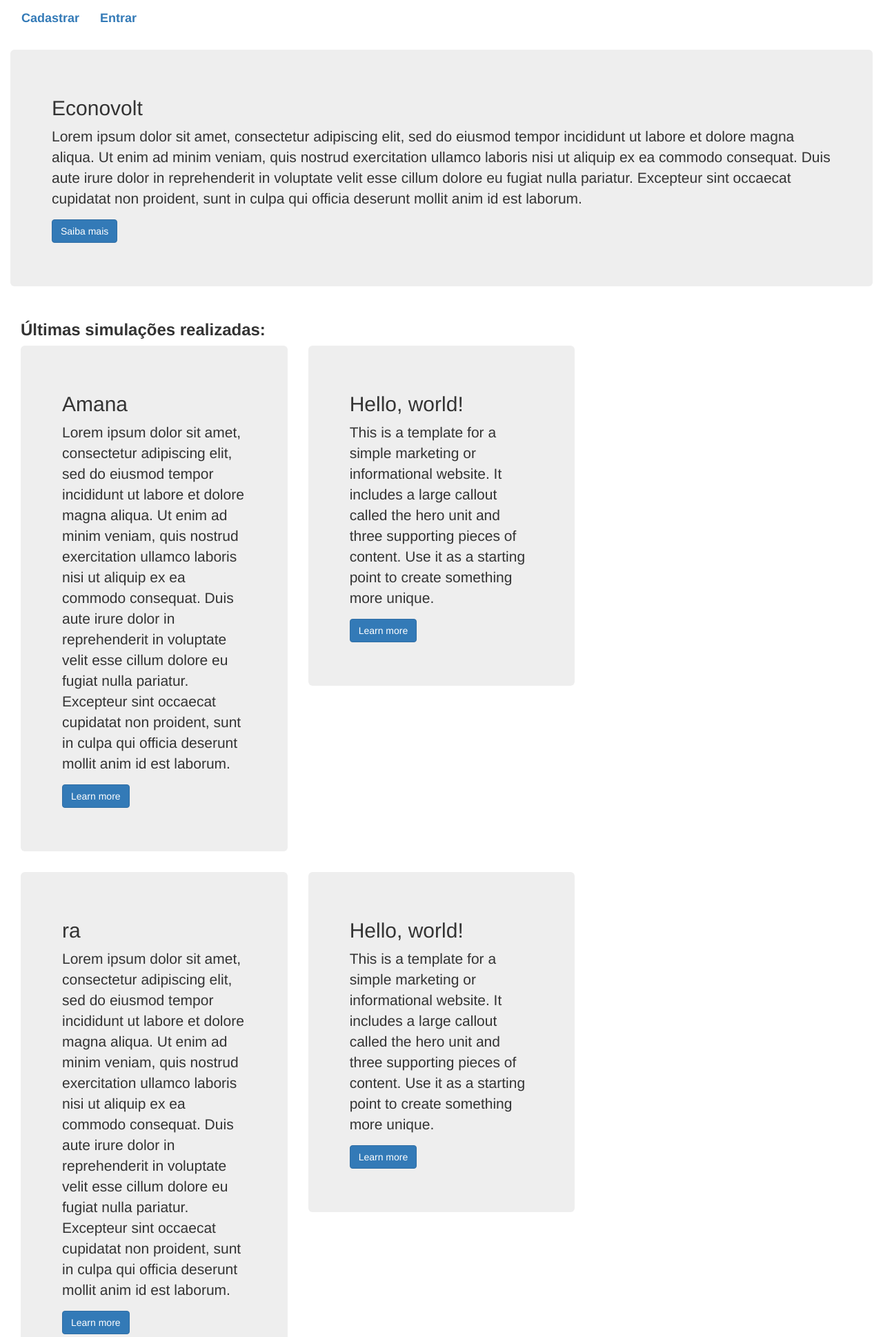
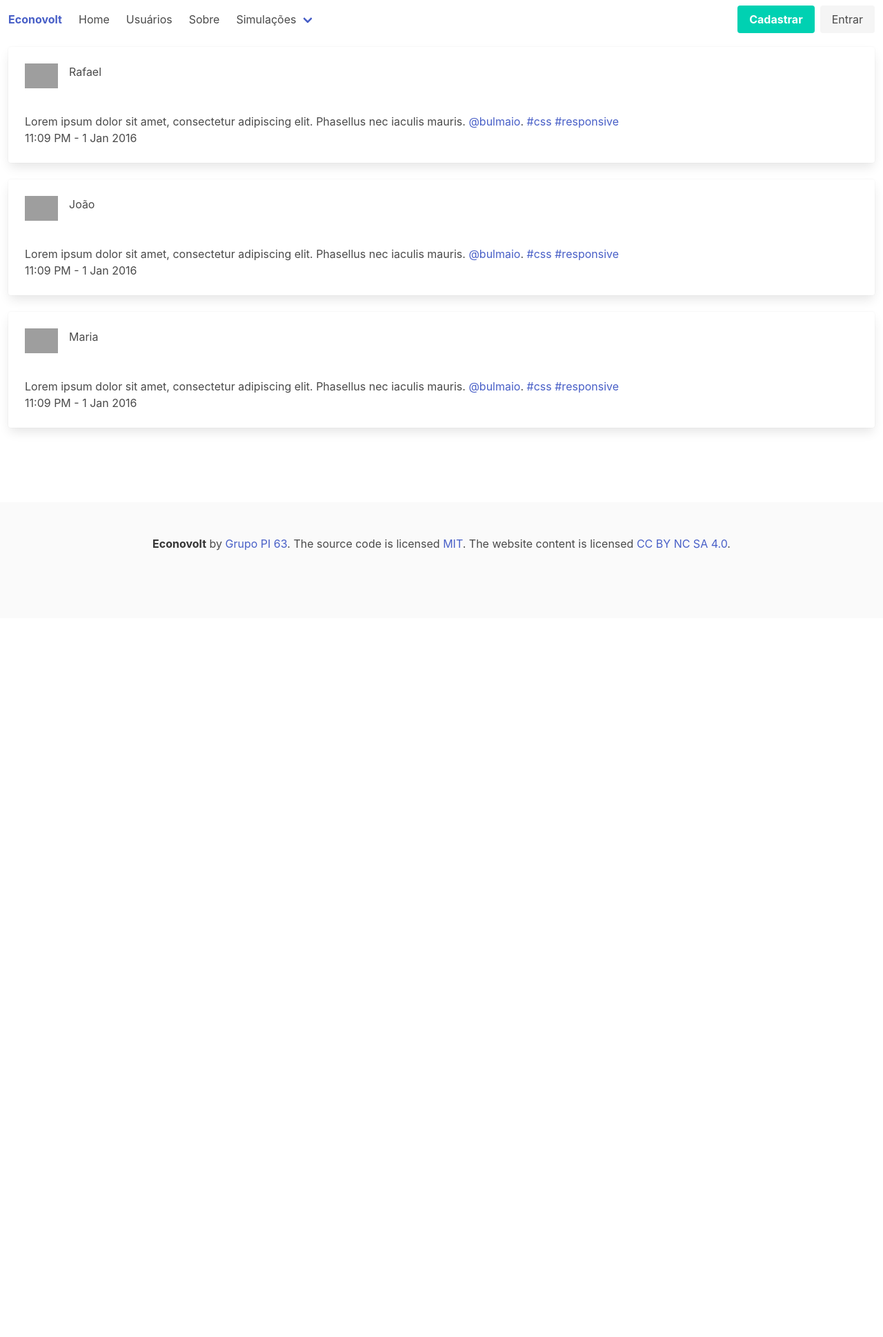
Before and after one commit to rafael1717y/econovolt2, a Flask app: page / in a window 1280 px wide. Shown: the top 1938 px of the page at 69% size. After the commit the page ends 798 px from the top, so only its background shows below. Run offline with Flask 2, Linux system fonts and the light colour scheme; data comes from the database, SQL or seed files in the repository; some libraries are stand-ins or nearby versions; grey boxes are pictures that could not be loaded.

Commit message:
alterações no template

```diff
--- a/anot.txt
+++ b/anot.txt
@@ -1,5 +1,7 @@
 from app import db, User
-u = User()
+db.create_all()
+
+u = Users()
 u.name = 'ra'
 u.email = '
 u.pass
--- a/app.py
+++ b/app.py
@@ -19,17 +19,15 @@ Bootstrap(app)
 
 @login_manager.user_loader
 def current_user(user_id):
-    return User.query.get(user_id)
+    return Users.query.get(user_id)
 
 
-class User(db.Model, UserMixin):
+class Users(db.Model, UserMixin):
     __tablename = "users"
     id = db.Column(db.Integer, primary_key=True)
     name = db.Column(db.String(84), nullable=False)
     email = db.Column(db.String(84), nullable=False, unique=True, index=True)
     password = db.Column(db.String(255), nullable=False)
-
-
 
     def __str__(self):
         return self.name
@@ -41,14 +39,14 @@ class User(db.Model, UserMixin):
 
 @app.route("/")  # users
 def index():
-    users = User.query.all()   # select * from users;
+    users = Users.query.all()   # select * from users;
     return render_template("users.html", users=users)
 
 
 @app.route("/user/<int:id>")  # user
 @login_required                 ### TODO
 def unique(id):
-    user = User.query.get(id)
+    user = Users.query.get(id)
     return render_template("user.html", user=user)
 
 
@@ -57,7 +55,7 @@ def unique(id):
 # Deletar um usuário -- simulações depois
 @app.route("/user/delete/<int:id>")
 def delete(id):
-    user = User.query.filter_by(id=id).first()
+    user = Users.query.filter_by(id=id).first()
     db.session.delete(user)
     db.session.commit()
     return redirect("/")
@@ -73,12 +71,12 @@ def response():
     return render_template("response.html")
 
 
-@app.route("/simulacoes")
-@app.route("/simulacoes/<int:id>")
-@login_required     # somente usuários logados podem ver simulações
-def posts(id):
+@app.route("/users")
+@app.route("/users/<int:id>")
+#@login_required     # somente usuários logados podem ver simulações
+def users(id):
     titulo = request.args.get("titulo")
-    data = dict(
+    user = dict(
         path = request.path,
         referrer=request.referrer,
         content_type=request.content_type,
@@ -86,13 +84,13 @@ def posts(id):
         titulo = titulo,
         id = id if id else 0
     )
-    return data
+    return render_template("users.html", user=user)
 
 
 @app.route("/register", methods=["GET", "POST"])
 def register():
     if request.method == "POST":
-        user = User()
+        user = Users()
         user.name = request.form["name"]
         user.email = request.form["email"]
         user.password = generate_password_hash(request.form["password"])
@@ -109,7 +107,7 @@ def login():
         email = request.form["email"]
         password = request.form["password"]
 
-        user = User.query.filter_by(email=email).first()
+        user = Users.query.filter_by(email=email).first()
         #errors = {}
 
         if not user:
@@ -135,6 +133,10 @@ def logout():
 # TODO: enviar resultados simulações calculados em uma rota para o template
 
 
+@app.route("/about")
+def about():
+    return render_template("about.html")
+
 # ------------------------
 if __name__ == "__main__":
     app.run()
--- /dev/null
+++ b/templates/base.html
@@ -0,0 +1,119 @@
+<!DOCTYPE html>
+<html>
+
+<head>
+    {% block head %}
+    <meta charset="utf-8">
+    <meta name="viewport" content="width=device-width, initial-scale=1">
+    <title>Econovolt</title>
+    <link rel="stylesheet" href="https://cdn.jsdelivr.net/npm/bulma@0.9.3/css/bulma.min.css">
+    {% endblock head %}
+
+    {% block extra_css %} {% endblock extra_css %}
+
+</head>
+
+<body>
+
+    {% block nav %}
+    <nav class="navbar" role="navigation" aria-label="main navigation">
+        <div class="navbar-brand">
+            <a class="navbar-item" href="#">
+                <strong>Econovolt</strong>
+            </a>
+
+            <a role="button" class="navbar-burger" aria-label="menu" aria-expanded="false"
+                data-target="navbarBasicExample">
+                <span aria-hidden="true"></span>
+                <span aria-hidden="true"></span>
+                <span aria-hidden="true"></span>
+            </a>
+        </div>
+
+        <div id="navbarBasicExample" class="navbar-menu">
+            <div class="navbar-start">
+                <a class="navbar-item" >
+                    Home
+                </a>
+
+                <a class="navbar-item" ref="{{ url_for('users') }}">
+                    Usuários
+                </a>
+
+                <a class="navbar-item" href="{{ url_for('about') }}">
+                    Sobre
+                </a>
+
+                <div class="navbar-item has-dropdown is-hoverable">
+                    <a class="navbar-link">
+                        Simulações
+                    </a>
+
+                    <div class="navbar-dropdown">
+                        <a class="navbar-item">
+                            Item 1
+                        </a>
+                        <a class="navbar-item">
+
+                        </a>
+                        <a class="navbar-item">
+                            Item 2
+                        </a>
+                        <hr class="navbar-divider">
+                        <a class="navbar-item">
+                            Item 3
+                        </a>
+                    </div>
+                </div>
+            </div>
+
+            <div class="navbar-end">
+                <div class="navbar-item">
+                    <div class="buttons">
+                        <a class="button is-primary" href="{{ url_for('register') }}">
+                            <strong>Cadastrar</strong>
+                        </a>
+                        <a class="button is-light" href="{{ url_for('login') }}">
+                            Entrar
+                        </a>
+                    </div>
+                </div>
+            </div>
+        </div>
+    </nav>
+    {% endblock nav %}
+
+    {% block top %}
+    {% endblock top %}
+
+
+
+
+
+
+
+
+
+    <section class="section">
+        <div class="container">
+        {% block main %}
+
+        {% endblock main %}
+        </div>
+    </section>
+
+    {% block footer %}
+    <footer class="footer">
+        <div class="content has-text-centered">
+            <p>
+                <strong>Econovolt</strong> by <a href="https://jgthms.com">Grupo PI 63</a>. The source code is licensed
+                <a href="http://opensource.org/licenses/mit-license.php">MIT</a>. The website content
+                is licensed <a href="http://creativecommons.org/licenses/by-nc-sa/4.0/">CC BY NC SA 4.0</a>.
+            </p>
+        </div>
+    </footer>
+
+    {% endblock footer %}
+</body>
+
+</html>
--- a/templates/users.html
+++ b/templates/users.html
@@ -1,122 +1,35 @@
-{% extends 'bootstrap/base.html' %}
+{% extends 'base.html' %}
 
-{% block content %}
+{% block top %}
 
 
-<!DOCTYPE html>
-<html lang="en">
-<head>
-    <meta charset="UTF-8">
-    <meta http-equiv="X-UA-Compatible" content="IE=edge">
-    <meta name="viewport" content="width=device-width, initial-scale=1.0">
-    <title>Usuarios cadastrados</title>
-</head>
-<body>
-    <div class="container-fluid">
-        <div class="row">
-            <div class="col-md-12">
-                <nav class="navbar navbar-expand-lg navbar-light bg-light">
-                    {% if not current_user.is_authenticated %}
-                        </button> <a class="navbar-brand" href="{{ url_for('register') }}"><strong>Cadastrar</strong></a>
-                        </button> <a class="navbar-brand" href="{{ url_for('login') }}"><strong>Entrar</strong></a>
-                    {% else %}
-                        </button> <a class="navbar-brand" href="{{ url_for('logout') }}"><strong>Sair</strong></a>
-                    {% endif %}
-                </nav>
 
+{% for user in users %}
+<div class="column">
+    <div class="card">
+        <div class="card-content">
+            <div class="media">
+                <div class="media-left">
+                    <figure class="image is-48x48">
+                        <img src="https://bulma.io/images/placeholders/96x96.png" alt="Placeholder image">
+                    </figure>
+                </div>
+                <div class="media-content">
+                    <h2>  {{ user.name }} </h2>
+                </div>
+            </div>
 
-                <div class="jumbotron">
-                    <h2>
-                        Econovolt
-                    </h2>
-                    <p>
-                        Lorem ipsum dolor sit amet, consectetur adipiscing elit, sed do eiusmod tempor incididunt ut labore et dolore magna aliqua. Ut enim ad minim veniam, quis nostrud exercitation ullamco laboris nisi ut aliquip ex ea commodo consequat. Duis aute irure dolor in reprehenderit in voluptate velit esse cillum dolore eu fugiat nulla pariatur. Excepteur sint occaecat cupidatat non proident, sunt in culpa qui officia deserunt mollit anim id est laborum.
-                    </p>
-                    <p>
-                        <a class="btn btn-primary btn-large" href="#">Saiba mais</a>
-                    </p>
-                </div>
-
-                <div class="container-fluid">
-                    <div class="row">
-                        <div class="col-md-12">
-                            <h3>
-                                <p><strong>Últimas simulações realizadas:</strong></p>
-                            </h3>
-                        </div>
-                    </div>
-                </div>
-
-                {% for user in users %}
-                 <div class="container-fluid">
-                        <div class="row">
-                            <div class="col-md-4">
-                                <div class="jumbotron">
-                                    <h2>
-                                        {{ user.name }}
-                                    </h2>
-                                    <p>
-                                        Lorem ipsum dolor sit amet, consectetur adipiscing elit, sed do eiusmod tempor incididunt ut labore et dolore magna aliqua. Ut enim ad minim veniam, quis nostrud exercitation ullamco laboris nisi ut aliquip ex ea commodo consequat. Duis aute irure dolor in reprehenderit in voluptate velit esse cillum dolore eu fugiat nulla pariatur. Excepteur sint occaecat cupidatat non proident, sunt in culpa qui officia deserunt mollit anim id est laborum.
-                                    </p>
-                                    <p>
-                                        <a class="btn btn-primary btn-large" href="#">Learn more</a>
-                                    </p>
-                                </div>
-                            </div>
-
-
-                            <div class="col-md-4">
-                                <div class="jumbotron">
-                                    <h2>
-                                        Hello, world!
-                                    </h2>
-                                    <p>
-                                        This is a template for a simple marketing or informational website. It includes a large callout called the hero unit and three supporting pieces of content. Use it as a starting point to create something more unique.
-                                    </p>
-                                    <p>
-                                        <a class="btn btn-primary btn-large" href="#">Learn more</a>
-                                    </p>
-                                </div>
-                            </div>
-                        </div>
-                </div>
-
-
-                {% endfor %}
-                <nav>
-                    <ul class="pagination">
-                        <li class="page-item">
-                            <a class="page-link" href="#">Anterior</a>
-                        </li>
-                        <li class="page-item">
-                            <a class="page-link" href="#">1</a>
-                        </li>
-                        <li class="page-item">
-                            <a class="page-link" href="#">2</a>
-                        </li>
-                        <li class="page-item">
-                            <a class="page-link" href="#">3</a>
-                        </li>
-                        <li class="page-item">
-                            <a class="page-link" href="#">4</a>
-                        </li>
-                        <li class="page-item">
-                            <a class="page-link" href="#">5</a>
-                        </li>
-                        <li class="page-item">
-                            <a class="page-link" href="#">Próximo</a>
-                        </li>
-                    </ul>
-                </nav>
+            <div class="content">
+                Lorem ipsum dolor sit amet, consectetur adipiscing elit.
+                Phasellus nec iaculis mauris. <a>@bulmaio</a>.
+                <a href="#">#css</a> <a href="#">#responsive</a>
+                <br>
+                <time datetime="2016-1-1">11:09 PM - 1 Jan 2016</time>
             </div>
         </div>
     </div>
 
+</div>
 
-
-
-
-</body>
-</html>
-
-{% endblock content %}
+{% endfor %}
+{% endblock top %}
```
Also changed, not shown: templates/about.html (+19 -0 lines), templates/index.html (+25 -0 lines), templates/macros/list_user.html (added, +39 -0 lines), templates/simulations.html (added, +10 -0 lines), app.db, templates/resultado_simulacao.html (deleted).
